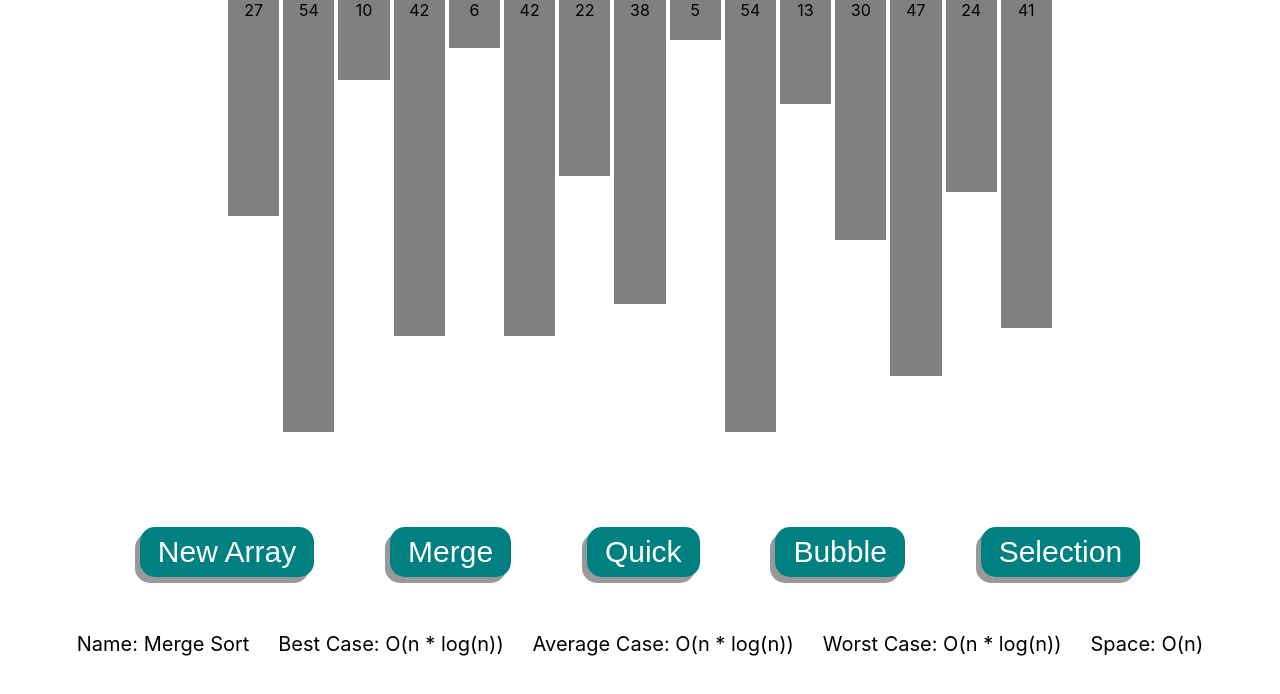
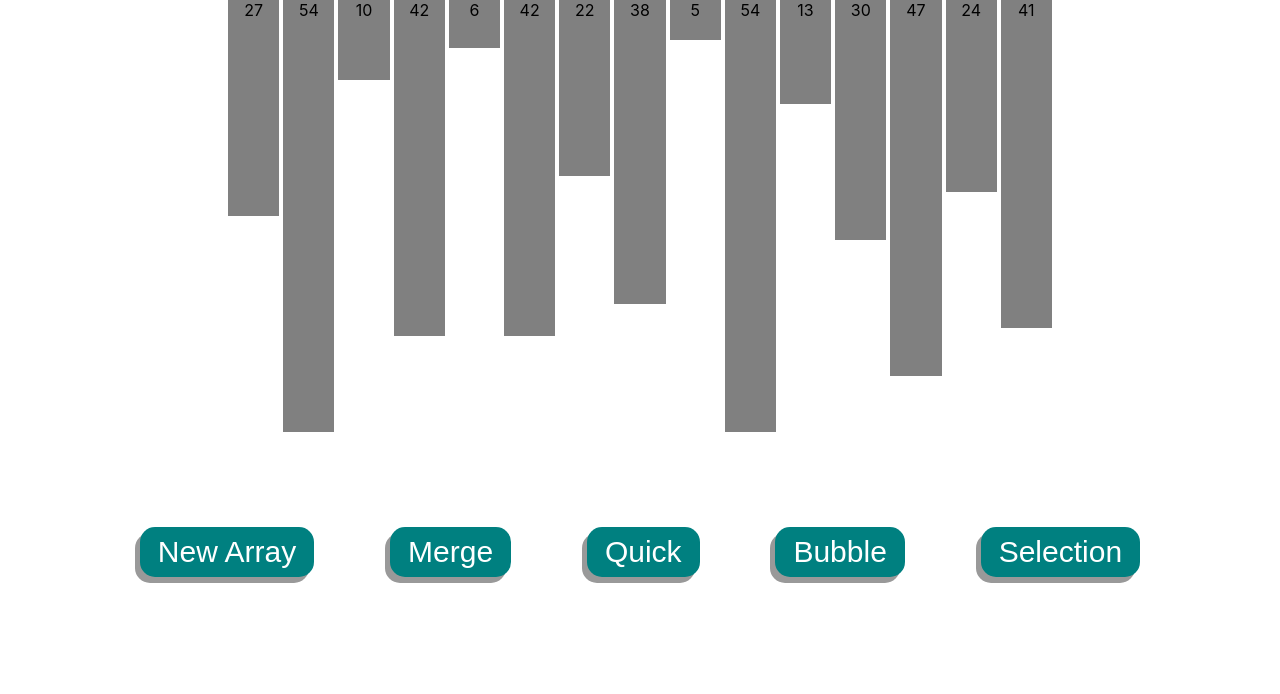
Before and after one commit to RATWHAT96/ReactTypeScriptAlgorithmVisualiser, a React (Create React App) app in the folder my-app/: page /ReactTypeScriptAlgorithmVisualiser/mergeSort in a window 1280 px wide. Shown: the top 694 px of the page. Built offline with nearby package versions, Linux system fonts and the light colour scheme.

Commit message:
buttons change routes and not just button text

```diff
--- a/my-app/src/components/SortingVisualizer.tsx
+++ b/my-app/src/components/SortingVisualizer.tsx
@@ -39,18 +39,18 @@ export const SortingVisualizer = () => {
         <div className="centreDiv">
           <div className="buttonbar">
             <button onClick={() => resetArr()}>New Array</button>
-            <button onClick={() => mergeSort(array, SECONDARY_COLOR, PRIMARY_COLOR, ANIMATION_SPEED_MS)}><Link to="/ReactTypeScriptAlgorithmVisualiser/mergeSort" style={{ textDecoration: 'none', color: 'white' } }>Merge</Link></button>
-            <button onClick={() => quickSort(array, SECONDARY_COLOR, PRIMARY_COLOR, ANIMATION_SPEED_MS)}><Link to="/ReactTypeScriptAlgorithmVisualiser/quickSort" style={{ textDecoration: 'none', color: 'white' }}>Quick</Link></button>
-            <button onClick={() => bubbleSort(array, SECONDARY_COLOR, PRIMARY_COLOR, ANIMATION_SPEED_MS)}><Link to="/ReactTypeScriptAlgorithmVisualiser/bubbleSort" style={{ textDecoration: 'none', color: 'white' } }>Bubble</Link></button>
-            <button onClick={() => selectionSort(array, SECONDARY_COLOR, PRIMARY_COLOR, ANIMATION_SPEED_MS)}><Link to="/ReactTypeScriptAlgorithmVisualiser/SelectionSort" style={{ textDecoration: 'none', color: 'white' } }>Selection</Link></button>
+            <Link to="/mergeSort" style={{ textDecoration: 'none', color: 'white' } }><button onClick={() => mergeSort(array, SECONDARY_COLOR, PRIMARY_COLOR, ANIMATION_SPEED_MS)}>Merge</button></Link>
+            <Link to="/quickSort" style={{ textDecoration: 'none', color: 'white' }}><button onClick={() => quickSort(array, SECONDARY_COLOR, PRIMARY_COLOR, ANIMATION_SPEED_MS)}>Quick</button></Link>
+            <Link to="/bubbleSort" style={{ textDecoration: 'none', color: 'white' } }><button onClick={() => bubbleSort(array, SECONDARY_COLOR, PRIMARY_COLOR, ANIMATION_SPEED_MS)}>Bubble</button></Link>
+            <Link to="/SelectionSort" style={{ textDecoration: 'none', color: 'white' } }><button onClick={() => selectionSort(array, SECONDARY_COLOR, PRIMARY_COLOR, ANIMATION_SPEED_MS)}>Selection</button></Link>
           </div>
         </div>
         <div className="algoInfoBox">
             <Switch>
-              <Route path="/ReactTypeScriptAlgorithmVisualiser/mergeSort" component={() => <SortDataDisplay name="Merge Sort" bestCase = 'n * log(n)' averageCase = 'n * log(n)' worstCase = 'n * log(n)' space = 'n'/>}/>
-              <Route path="/ReactTypeScriptAlgorithmVisualiser/quickSort" component={() => <SortDataDisplay name="Quick Sort" bestCase = 'n * log(n)' averageCase = 'n * log(n)' worstCase = 'n ^ 2' space = 'log(n)'/>} />
-              <Route path="/ReactTypeScriptAlgorithmVisualiser/bubbleSort" component={() => <SortDataDisplay name="Bubble Sort" bestCase = 'n' averageCase = 'n ^ 2' worstCase = 'n ^ 2' space = '1'/>} />
-              <Route path="/ReactTypeScriptAlgorithmVisualiser/selectionSort" component={() => <SortDataDisplay name="Selection Sort" bestCase = 'n ^ 2' averageCase = 'n ^ 2' worstCase = 'n ^ 2' space = '1'/>} />
+              <Route path="/mergeSort" component={() => <SortDataDisplay name="Merge Sort" bestCase = 'n * log(n)' averageCase = 'n * log(n)' worstCase = 'n * log(n)' space = 'n'/>}/>
+              <Route path="/quickSort" component={() => <SortDataDisplay name="Quick Sort" bestCase = 'n * log(n)' averageCase = 'n * log(n)' worstCase = 'n ^ 2' space = 'log(n)'/>} />
+              <Route path="/bubbleSort" component={() => <SortDataDisplay name="Bubble Sort" bestCase = 'n' averageCase = 'n ^ 2' worstCase = 'n ^ 2' space = '1'/>} />
+              <Route path="/selectionSort" component={() => <SortDataDisplay name="Selection Sort" bestCase = 'n ^ 2' averageCase = 'n ^ 2' worstCase = 'n ^ 2' space = '1'/>} />
             </Switch>
         </div>
       </div>
```
